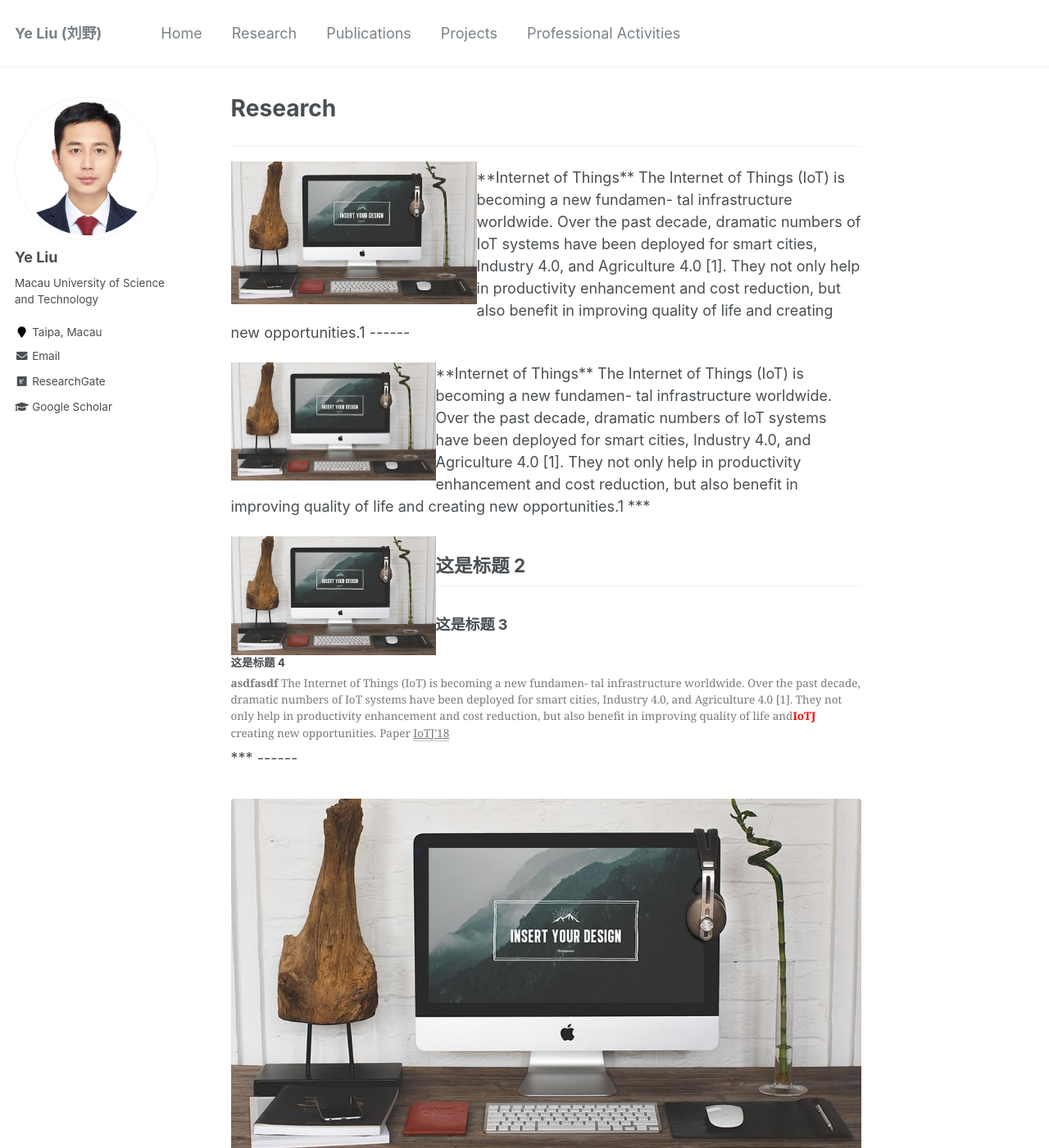
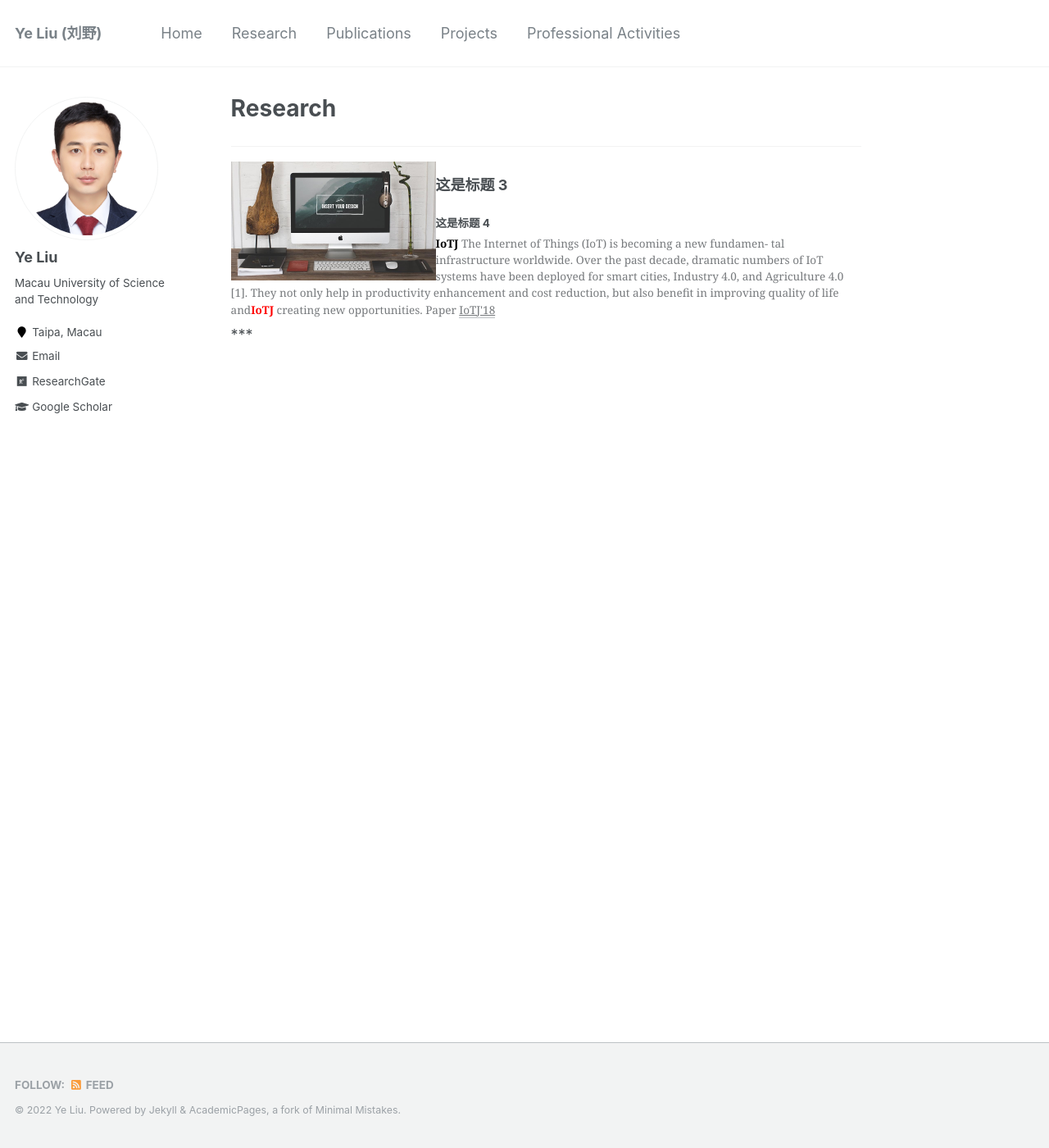
Before and after one commit to ChrisYe-Liu/chrisye-liu.github.io, a Jekyll site: the page built from _pages/research.md, in a window 1280 px wide and 1400 px high. Shown: the whole window at 82% size. Built offline with Jekyll 4.4.1, drawn with Linux system fonts in a browser that asks for light colours; some of the changed text lies outside the part shown.

Commit message:
Update research.md

```diff
--- a/_pages/research.md
+++ b/_pages/research.md
@@ -5,57 +5,15 @@ permalink: /research/
 author_profile: true
 ---
 
-
-------
-<p>
-<img src="/images/foo-bar-identity.jpg" alt="" style="float:left" width="300" height="225">
-<p>
-
-**Internet of Things**
-The Internet of Things (IoT) is becoming a new fundamen- tal infrastructure worldwide. Over the past decade, dramatic numbers of IoT systems have been deployed for smart cities, Industry 4.0, and Agriculture 4.0 [1]. They not only help in productivity enhancement and cost reduction, but also benefit in improving quality of life and creating new opportunities.1
-
-------
-<p>
-<img src="/images/foo-bar-identity.jpg" alt="" style="float:left" width="250" height="187">
-<p>
-
-**Internet of Things**
-
-The Internet of Things (IoT) is becoming a new fundamen- tal infrastructure worldwide. Over the past decade, dramatic numbers of IoT systems have been deployed for smart cities, Industry 4.0, and Agriculture 4.0 [1]. They not only help in productivity enhancement and cost reduction, but also benefit in improving quality of life and creating new opportunities.1
-
 ***
 <p>
   <img src="/images/foo-bar-identity.jpg" alt=""
   style="float:left" width="250" height="187">
-
-
-<h2>这是标题 2</h2>
 <h3>这是标题 3</h3>
 <h4>这是标题 4</h4>
 <figcaption>
-<b>asdfasdf </b>
+<font  color=black ><b>IoTJ</b></font>
 The Internet of Things (IoT) is becoming a new fundamen- tal infrastructure worldwide. Over the past decade, dramatic numbers of IoT systems have been deployed for smart cities, Industry 4.0, and Agriculture 4.0 [1]. They not only help in productivity enhancement and cost reduction, but also benefit in improving quality of life and<font  color=red ><b>IoTJ</b></font> creating new opportunities. Paper <a href="https://www.runoob.com/" target="_blank">IoTJ'18</a></figcaption>
 <p>
 
 ***
-
-------
-<figure>
-  <img src="/images/foo-bar-identity.jpg" alt="this is a placeholder image"
-  style="float:left" width="250" height="187">
-</figure>
-
-<b>asdfasdf**</b>
-The Internet of Things (IoT) is becoming a new fundamen- tal infrastructure worldwide. Over the past decade, dramatic numbers of IoT systems have been deployed for smart cities, Industry 4.0, and Agriculture 4.0 [1]. They not only help in productivity enhancement and cost reduction, but also benefit in improving quality of life and creating new opportunities.
-
- abc
-------
-<p>
-  <img src="/images/foo-bar-identity.jpg" alt=""
-  style="float:left" width="250" height="187">
-</p><b>asdfasdf11**</b>The Internet of Things (IoT) is becoming a new fundamen- tal infrastructure worldwide. Over the past decade, dramatic numbers of IoT systems have been deployed for smart cities, Industry 4.0, and Agriculture 4.0 [1]. They not only help in productivity enhancement and cost reduction, but also benefit in improving quality of life and creating new opportunities.
-
-
-------
-------
-fdss
```
